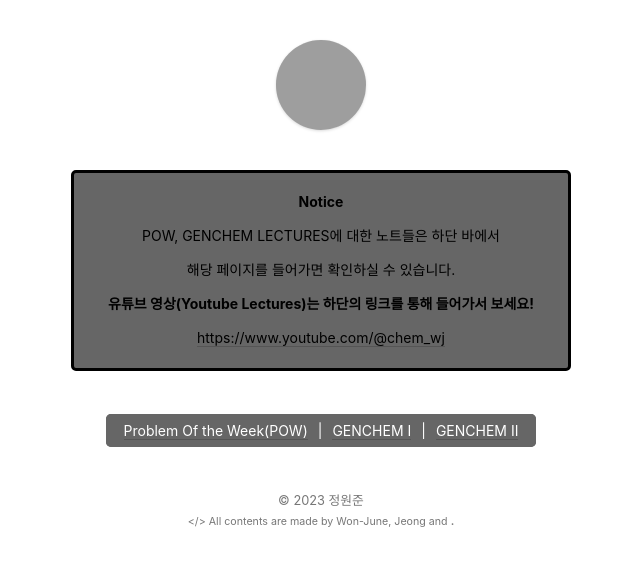
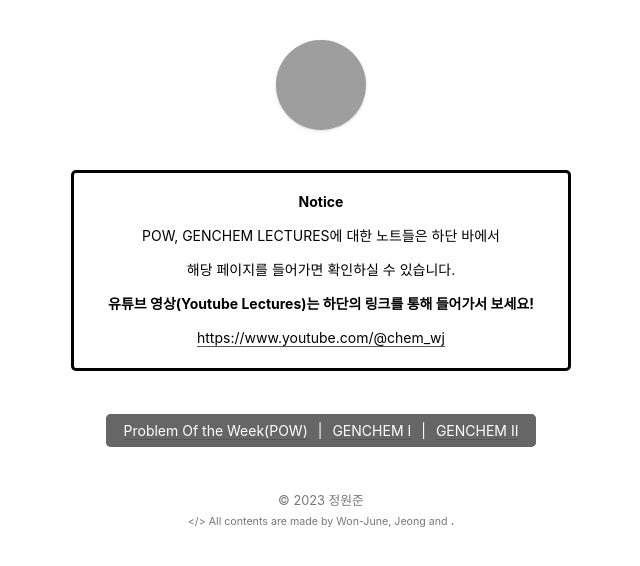
Before and after one commit to chemwj/chemwj.github.io, a Jekyll site: the page built from index.html, in a window 1280 px wide. Shown: the top 566 px of the page, without its empty margins (319-959 px from the left). Built offline with Jekyll 4.4.1, drawn with Linux system fonts in a browser that asks for light colours; grey boxes are pictures that could not be loaded.

Commit message:
Update index.html

```diff
--- a/index.html
+++ b/index.html
@@ -2,7 +2,7 @@
 layout: default
 ---
 <section>
-	<div style="border: 3px solid #000000; background-color: #666666; color: black; border-radius: 5px; padding: 5px; padding-bottom: 20px;">
+	<div style="border: 3px solid #000000; background-color: #ffffff; color: black; border-radius: 5px; padding: 5px; padding-bottom: 20px;">
 		<center>
 			<p><b>Notice</b></p>
 			<p>POW, GENCHEM LECTURES에 대한 노트들은 하단 바에서</p>
```
